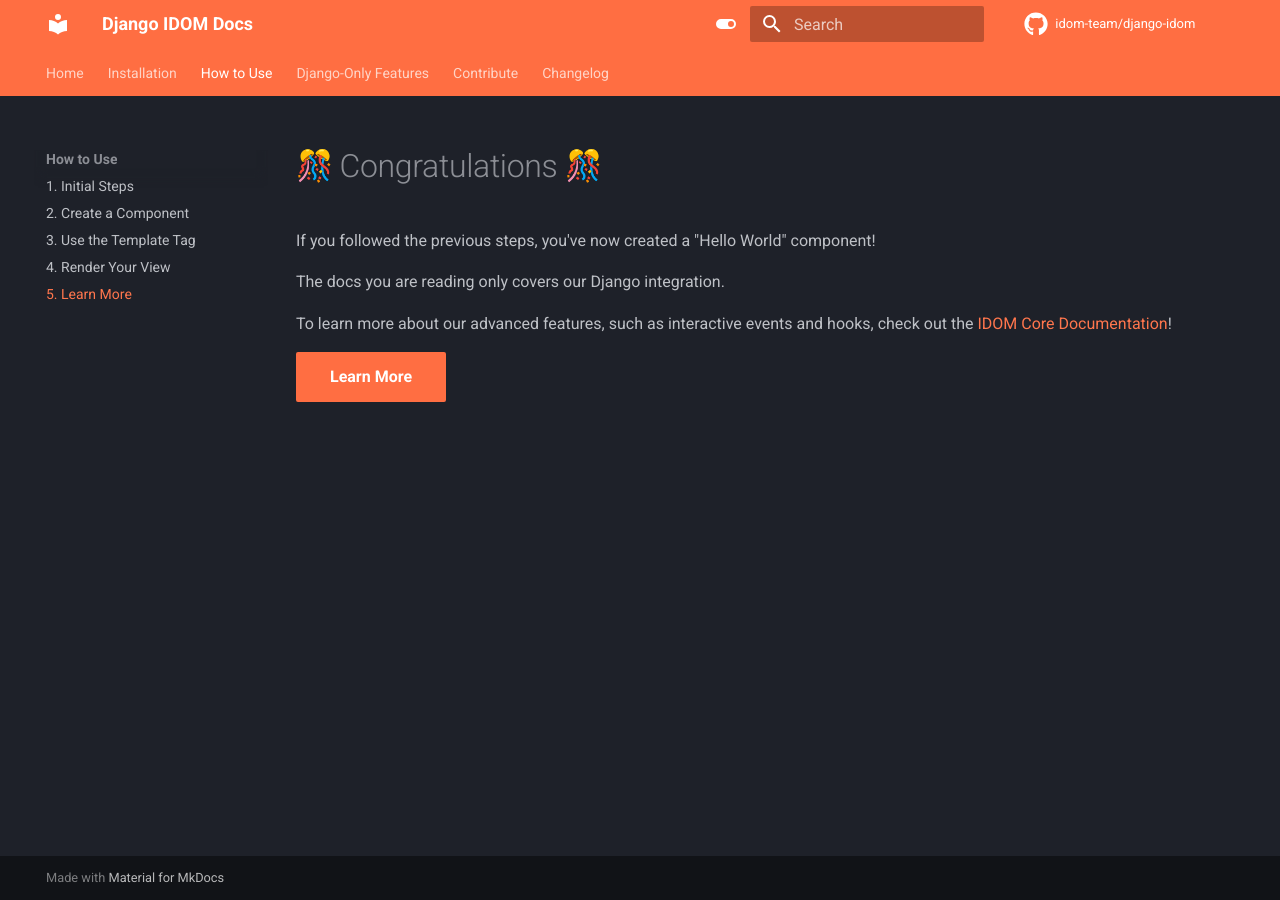
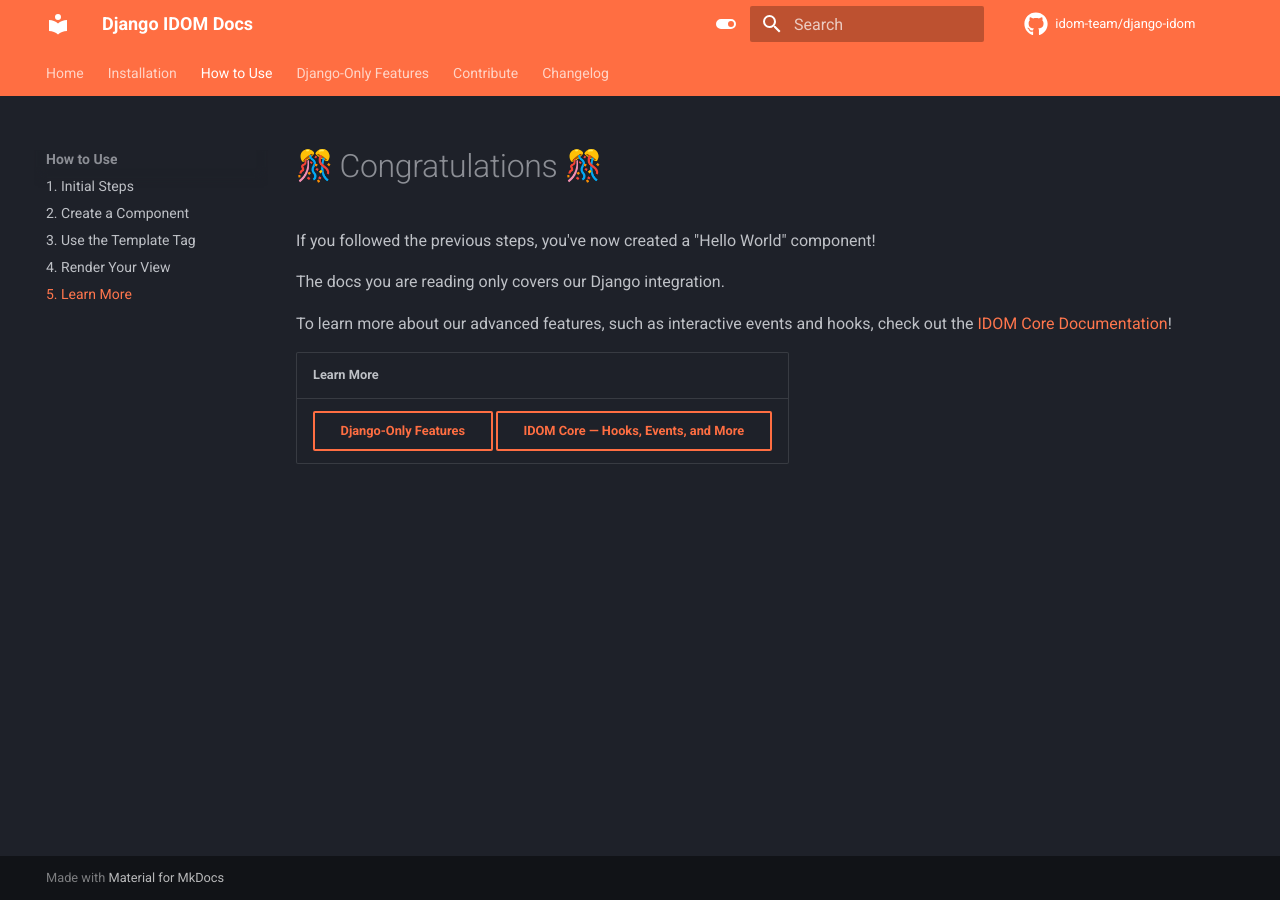
Before and after one commit to reactive-python/reactpy-django, an MkDocs documentation site: the page built from docs/how-to-use/learn-more.md, in a window 1280 px wide. Built offline with MkDocs 1.6.1 and Material for MkDocs 9.7.7, drawn with Linux system fonts in a browser that asks for light colours; emoji names are drawn with the system emoji font; comment, search, counter and statistics services are not loaded.

Commit message:
Add link to django only features

```diff
--- a/docs/how-to-use/learn-more.md
+++ b/docs/how-to-use/learn-more.md
@@ -6,4 +6,6 @@ The docs you are reading only covers our Django integration.
 
 To learn more about our advanced features, such as interactive events and hooks, check out the [IDOM Core Documentation](https://idom-docs.herokuapp.com/docs/guides/creating-interfaces/index.html)!
 
-[Learn More](https://idom-docs.herokuapp.com/docs/guides/creating-interfaces/index.html){ .md-button .md-button--primary}
+| Learn More |
+| --- |
+| [Django-Only Features](../django/hooks.md){ .md-button } [IDOM Core — Hooks, Events, and More](https://idom-docs.herokuapp.com/docs/guides/creating-interfaces/index.html){ .md-button } |
```
